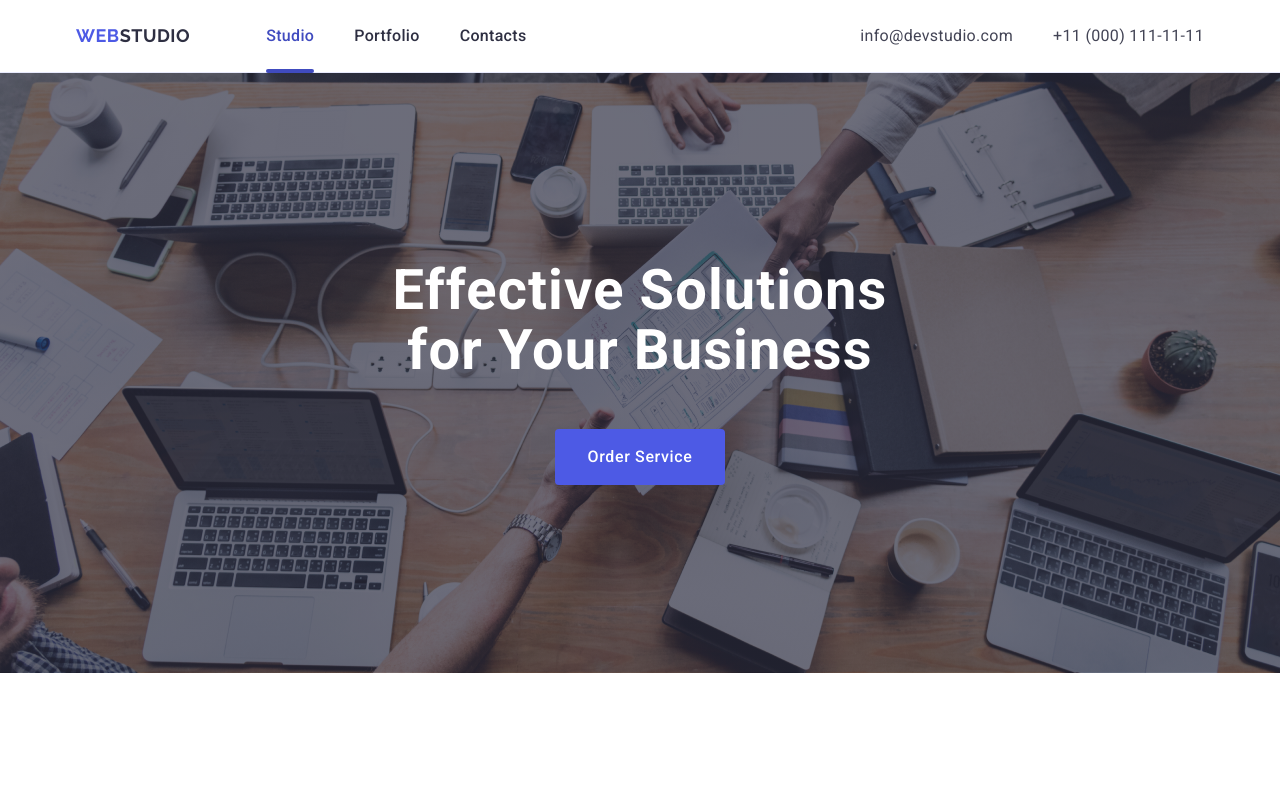
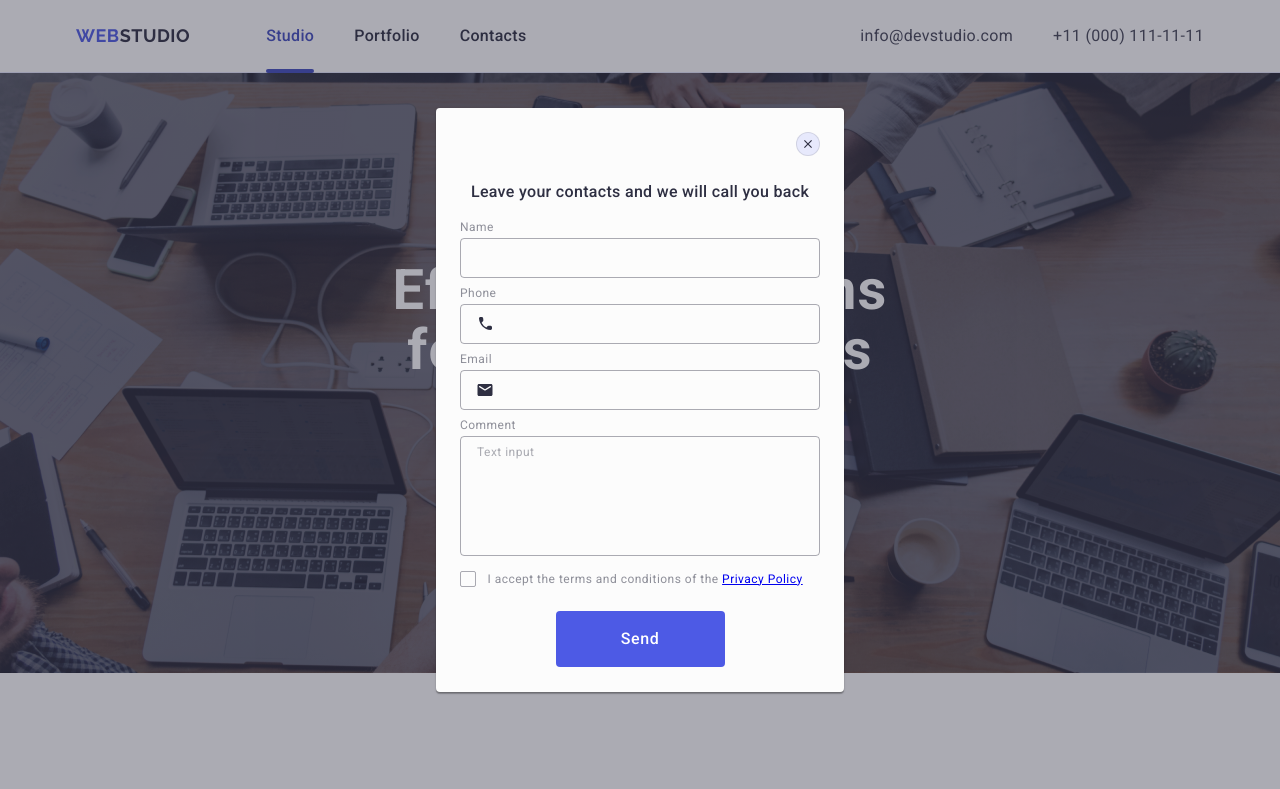
Before and after one commit to andy-k-5/goit-markup-hw-05, a plain HTML site: page index.html in a window 1280 px wide. Shown: the top 789 px of the page. Drawn offline with nearby package versions, Linux system fonts and the light colour scheme.

Commit message:
goit-markup-hw-05

```diff
--- a/css/styles.css
+++ b/css/styles.css
@@ -610,7 +610,8 @@ body {
   height: 40px;
   border-radius: 4px;
   border: 1px solid #fff;
-  box-shadow: 0px 4px 4px 0px rgba(0, 0, 0, 0.15);
+
+  filter: drop-shadow(0px 4px 4px rgba(0, 0, 0, 0.15));
   background: none;
   padding-left: 16px;
   transition: border 250ms cubic-bezier(0.4, 0, 0.2, 1);
@@ -623,7 +624,6 @@ body {
 
 .footer-subscribe-button {
   color: #fff;
-
   font-size: 16px;
   font-weight: 500;
   line-height: 1.5;
@@ -632,7 +632,8 @@ body {
   background-color: #4d5ae5;
   cursor: pointer;
   display: flex;
-
+  justify-content: center;
+  align-items: center;
   min-width: 165px;
   height: 40px;
   padding: 8px 24px;
@@ -647,6 +648,7 @@ body {
 
 .footer-subscribe-icon {
   fill: #ffffff;
+  margin-left: 16px;
 }
 
 /*=====backdrop styles=====*/
@@ -684,9 +686,13 @@ body {
   background-color: #fcfcfc;
   border-radius: 4px;
   padding: 72px 24px 24px 24px;
+  box-shadow: 0px 1px 1px rgba(0, 0, 0, 0.14), 0px 1px 3px rgba(0, 0, 0, 0.12),
+    0px 2px 1px rgba(0, 0, 0, 0.2);
+  transition: transform 250ms cubic-bezier(0.4, 0, 0.2, 1);
 }
 
 .modal-close-btn {
+  text-align: center;
   position: absolute;
   top: 24px;
   right: 24px;
@@ -698,8 +704,12 @@ body {
   line-height: 0;
   width: 24px;
   height: 24px;
-  transition: fill 250ms cubic-bezier(0.4, 0, 0.2, 1),
-    background-color 250ms cubic-bezier(0.4, 0, 0.2, 1);
+  transition: background-color 250ms cubic-bezier(0.4, 0, 0.2, 1),
+    border 250ms cubic-bezier(0.4, 0, 0.2, 1);
+}
+
+.modal-close-btn-icon {
+  transition: fill 250ms cubic-bezier(0.4, 0, 0.2, 1);
 }
 
 .feedback-form-description {
@@ -730,7 +740,7 @@ body {
   font-weight: 400;
   line-height: 1.17;
   letter-spacing: 0.04em;
-  margin-bottom: 8px;
+  margin-bottom: 4px;
 }
 
 .feedback-form-input-wrapper {
@@ -740,7 +750,7 @@ body {
 .feedback-form-input {
   width: 100%;
   height: 40px;
-  padding-left: 62px;
+  padding-left: 38px;
   border-radius: 4px;
   border: 1px solid rgba(46, 47, 66, 0.4);
   background-color: transparent;
@@ -808,10 +818,14 @@ body {
   align-items: center;
   width: 16px;
   height: 16px;
-  border: 1px solid rgba(66, 46, 46, 0.4);
+  border: 1px solid rgba(46, 47, 66, 0.4);
   border-radius: 2px;
   cursor: pointer;
   margin-right: 8px;
+  transition: background-color 250ms cubic-bezier(0.4, 0, 0.2, 1),
+    border 250ms cubic-bezier(0.4, 0, 0.2, 1),
+    fill 250ms cubic-bezier(0.4, 0, 0.2, 1);
+  fill: transparent;
 }
 
 .feedback-form-checkbox:checked
--- a/index.html
+++ b/index.html
@@ -641,7 +641,7 @@
         </div>
       </div>
     </footer>
-    <div class="backdrop">
+    <div class="backdrop is-open">
       <div class="modal">
         <button class="modal-close-btn">
           <svg
@@ -674,7 +674,7 @@
               <svg
                 class="feedback-form-input-icon"
                 width="18"
-                height="18"
+                height="24"
                 aria-label="icon user"
               >
                 <use href="./images/icons.svg#icon-user"></use>
@@ -746,8 +746,8 @@
           <div class="feedback-form-checkbox-wrapper">
             <input
               class="feedback-form-checkbox visually-hidden"
-              id="user-privacy-policy"
-              name="user-privacy-policy"
+              id="user-privacy"
+              name="user-privacy"
               type="checkbox"
               value="true"
               required
```
